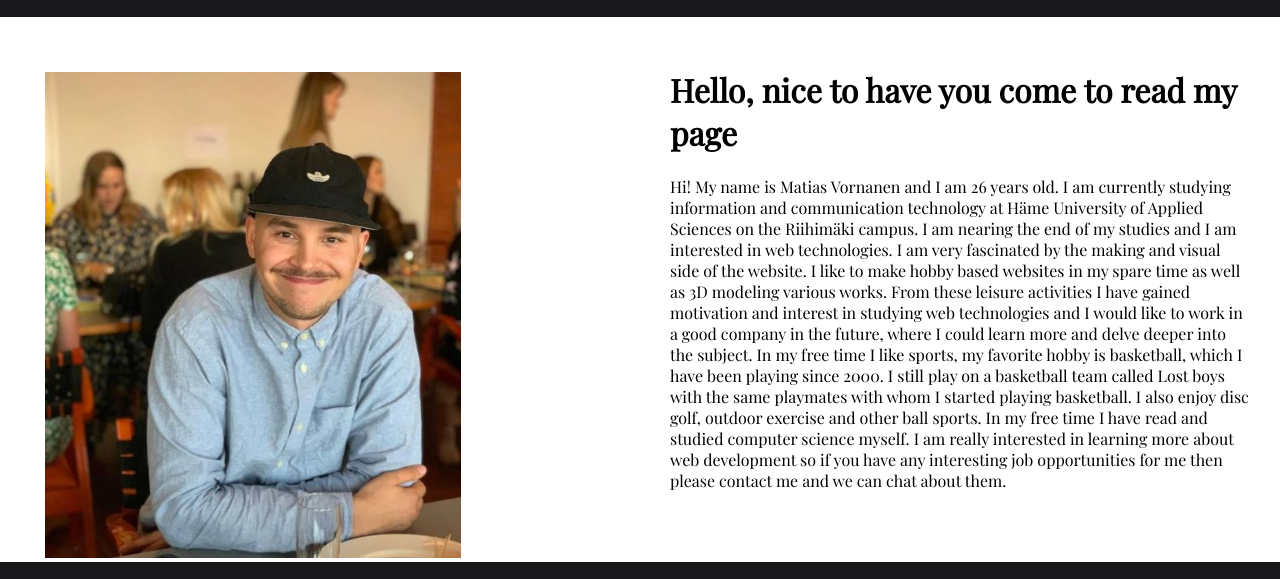
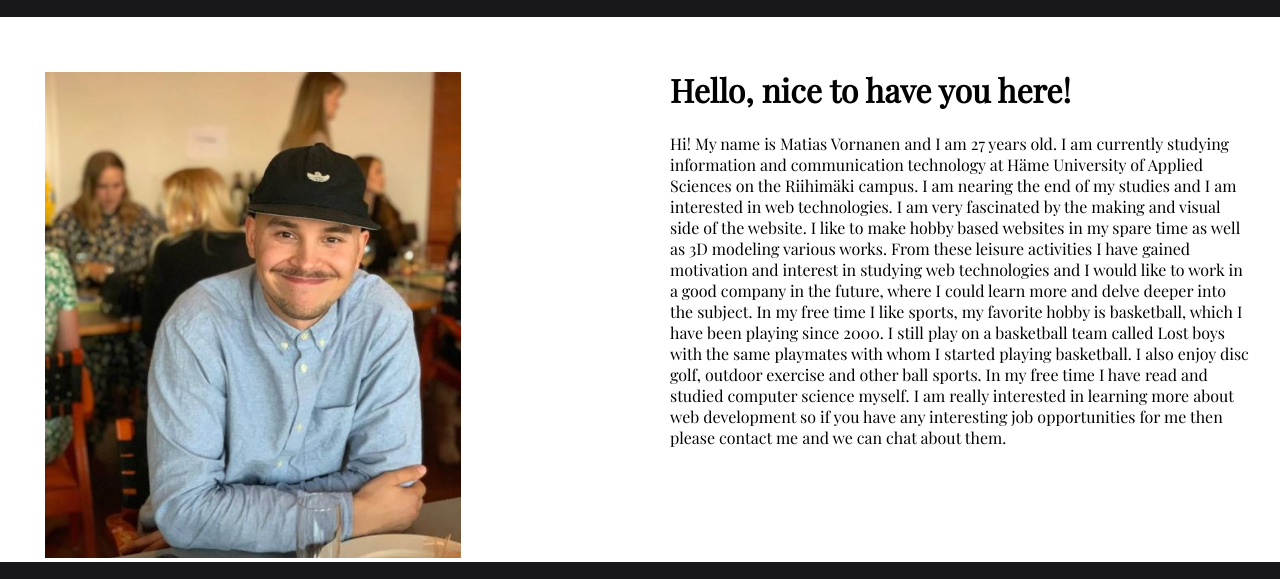
Before and after one commit to Mats15/Portfolio, a plain HTML site: page dist/about.html in a window 1280 px wide. Shown: the part 94-673 px from the top of the page. Drawn offline with nearby package versions, Linux system fonts and the light colour scheme.

Commit message:
about page changes

```diff
--- a/dist/about.html
+++ b/dist/about.html
@@ -44,8 +44,8 @@
                         <img src="images/mina-picture.jpg">
                     </div>
                     <div class="profile-content-wrapper">
-                        <h1>Hello, nice to have you come to read my page</h1>
-                        <p> Hi! My name is Matias Vornanen and I am 26 years old.
+                        <h1>Hello, nice to have you here!</h1>
+                        <p> Hi! My name is Matias Vornanen and I am 27 years old.
                             I am currently studying information and communication technology at Häme University of Applied Sciences on the Riihimäki campus.
                             I am nearing the end of my studies and I am interested in web technologies. I am very fascinated by the making and visual side of the website.
                             I like to make hobby based websites in my spare time as well as 3D modeling various works.
```
